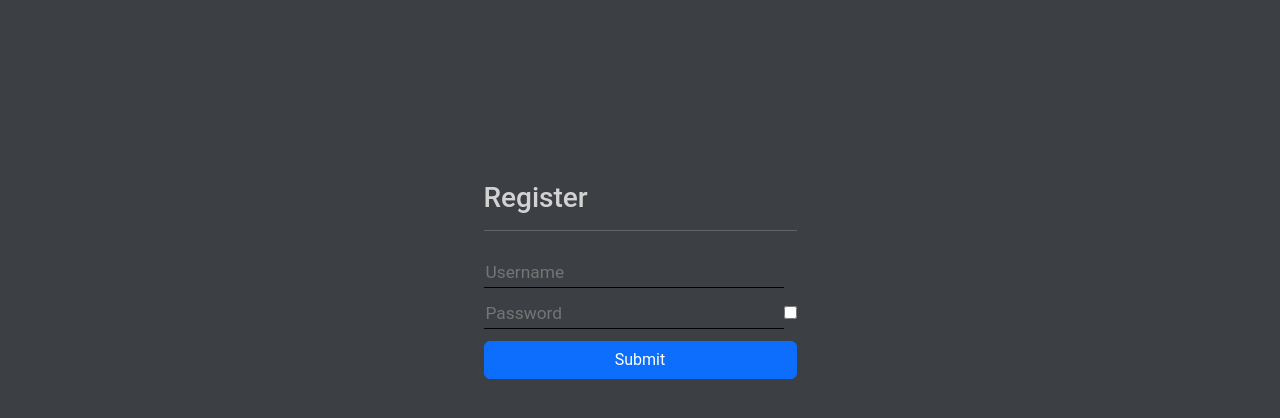
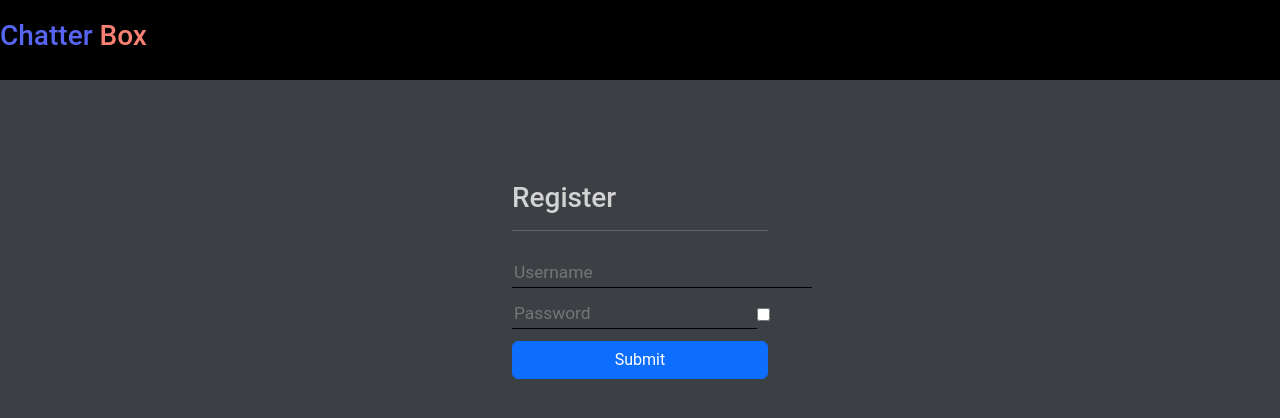
Before and after one commit to DevRylan/chatter-box, a React (Vite) app in the folder client/: page /register in a window 1280 px wide. Shown: the top 418 px of the page. Built offline with nearby package versions, Linux system fonts and the light colour scheme; no server answers.

Commit message:
Created header component and changed chat styling

```diff
--- a/client/src/App.jsx
+++ b/client/src/App.jsx
@@ -1,7 +1,7 @@
 import React from "react";
 import Chat from "./components/chat";
-import LoginForm from "./components/loginForm"
-import RegisterForm from "./components/registerForm";
+import RegisterPage from "./pages/register";
+import LoginPage from "./pages/login";
 import { BrowserRouter, Routes, Route } from "react-router-dom";
 import ProtectedRoute from "./components/protectedRoute";
 function App() {
@@ -9,10 +9,10 @@ function App() {
     <div className="App">
       <BrowserRouter>
       <Routes>
-        <Route index element={<LoginForm/>}/>
+        <Route index element={<LoginPage/>}/>
         {/*Acceses the protected route element which will test if user is authenticated*/}
         <Route path="/chat" element={<ProtectedRoute element={<Chat/>}/>}/>
-        <Route path="/register" element={<RegisterForm/>}/>
+        <Route path="/register" element={<RegisterPage/>}/>
       </Routes>
       </BrowserRouter>
     </div>
--- /dev/null
+++ b/client/src/components/header.jsx
@@ -0,0 +1,9 @@
+import React from 'react';
+
+export default Header=>{
+    return(
+        <div id="header">
+            <h3 style={{color: "#5865F2"}}>Chatter <span style={{color: "#FA8072"}}>Box</span></h3>
+        </div>
+    );
+}
--- a/client/src/components/loginForm.jsx
+++ b/client/src/components/loginForm.jsx
@@ -55,7 +55,7 @@ function LoginForm(){
                 <hr/>
             </div>
             <input type="text" placeholder="Username" onChange={updateFormInfo} className={`login-input ${error ? "input-error" : ""}`}/>
-            <div>
+            <div style={{display: "flex"}}>
                 <input type={passwordToggle} placeholder="Password" onChange={updateFormInfo} className={`login-input ${error ? "input-error" : ""}`}/>
                 <input type="checkbox" onClick={toggleView}/>
             </div>
--- a/client/src/components/registerForm.jsx
+++ b/client/src/components/registerForm.jsx
@@ -61,7 +61,7 @@ function RegisterForm(){
                 <hr/>
                 </div>
             <input type="text" placeholder="Username" onChange={updateFormInfo} className={`login-input ${error ? "input-error" : ""}`}/>
-            <div>
+            <div style={{display: "flex"}}>
                 <input type={passwordToggle} placeholder="Password" onChange={updateFormInfo} className={`login-input ${error ? "input-error" : ""}`}/>
                 <input type="checkbox" onClick={toggleView}/>
             </div>
--- a/client/src/index.css
+++ b/client/src/index.css
@@ -4,9 +4,6 @@ body {
     color: rgb(210, 210, 210);
     font-family: 'Roboto', sans-serif;
     font-size: 12pt;
-    display: flex;
-    align-items: center;
-    justify-content: center;
 }
 
 .message {
@@ -20,7 +17,7 @@ body {
 
 .message-container {
     overflow-y: auto;
-    height: 500px;
+    height: 92vh;
     width: 500px;
     display: flex;
     flex-direction: column;
@@ -50,6 +47,8 @@ body {
     height: 70vh;
     display: flex;
     justify-content: center;
+    align-items: center;
+    width: 100%;
 }
 
 #login-container {
@@ -57,7 +56,7 @@ body {
     flex-direction: column;
     justify-content: center;
     gap: 12px;
-    width: 100%;
+    width: 20%;
 }
 
 .login-input {
@@ -80,3 +79,12 @@ body {
     padding-top: 17px;
     padding-bottom: 17px;
 }
+#header{
+    width: 100%;
+    display: flex;
+    justify-content: start;
+    align-items: center;
+    height: 10vh;
+    background-color: black;
+    position: absolute;
+}
--- a/client/src/pages/login.jsx
+++ b/client/src/pages/login.jsx
@@ -0,0 +1,9 @@
+import Header from "../components/header";
+import LoginForm from "../components/loginForm";
+
+export default LoginPage=>{
+    return(<div className="login-page">
+        <Header />
+        <LoginForm />
+    </div>);
+}
--- /dev/null
+++ b/client/src/pages/register.jsx
@@ -0,0 +1,9 @@
+import RegisterForm from "../components/registerForm";
+import Header from "../components/header";
+
+export default RegisterPage=>{
+    return(<div className="register-page">
+        <Header />
+        <RegisterForm />
+    </div>);
+}
```
